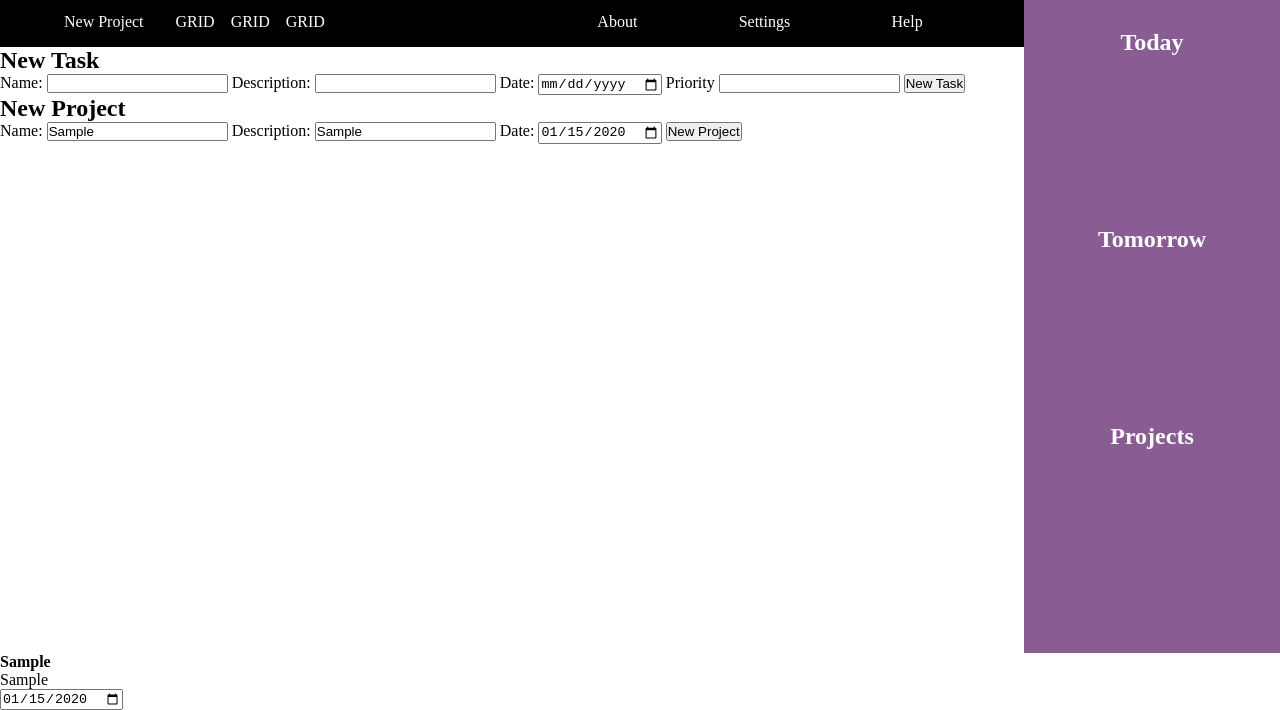
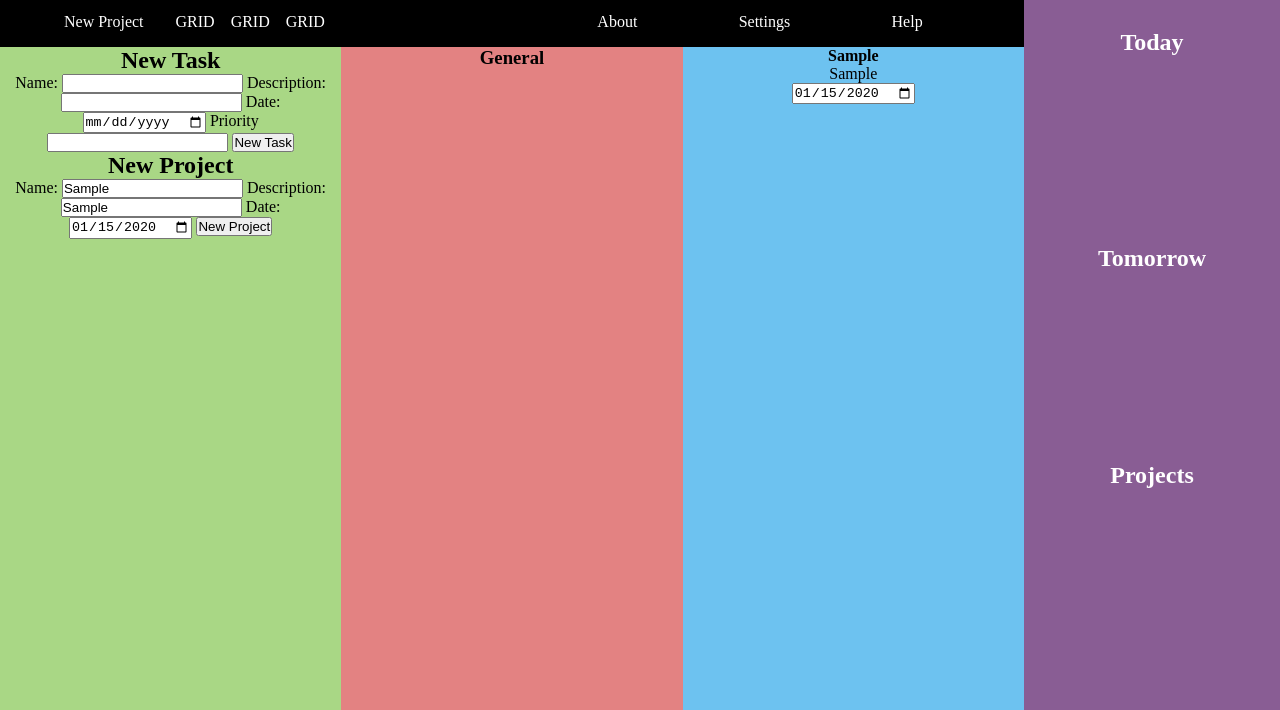
Before and after one commit to Iwan-Rahman/to-do-list, a website built with webpack: page src/index.html in a window 1280 px wide. Both pictures are taken after typing "Sample", "Sample", "2020-01-15" into the empty fields and a click on the button "New Project". Shown: the part 90-800 px from the top of the page. Built offline with nearby package versions, Linux system fonts and the light colour scheme.

Commit message:
Style main section

```diff
--- a/src/index.html
+++ b/src/index.html
@@ -35,6 +35,7 @@
     </div>
   </div>
   <div class="main">
+    <div>
       <form action="" onsubmit="event.preventDefault()">
         <h2>New Task</h2>
         <label for="taskName">Name: </label>
@@ -58,5 +59,10 @@
         <button>New Project</button>
       </form>
     </div>
+
+    <div>
+      <h3>General</h3>
+    </div>
+  </div>
 </body>
 </html>
--- a/src/index.js
+++ b/src/index.js
@@ -3,15 +3,15 @@ import {task, subTask} from './task.js';
 import { createTask, getTask } from './taskDOM';
 import { project } from './project';
 import { createProject, getProject } from './projectDOM';
-// document.body.appendChild(createTask());
 
 let btnSubmitTask = document.querySelector("button");
 let btnSubmitProject = document.querySelector("form:last-of-type button");
 
+let projectsMain = document.querySelector(".main");
 btnSubmitTask.addEventListener("click", (e) => {
   document.body.appendChild(createTask(getTask()));
 })
 
 btnSubmitProject.addEventListener("click", (e) => {
-  document.body.appendChild(createProject(getProject()));
+  projectsMain.appendChild(createProject(getProject()));
 })
--- a/src/style.css
+++ b/src/style.css
@@ -6,6 +6,11 @@
 :root{
   --title-bg-color: 71, 33, 85;
   --sideboard-bg-color: 137, 93, 148;
+
+  --pastel-green: 169, 215, 133;
+  --pastel-blue: 109, 194, 240;
+  --pastel-red: 227, 130, 130;
+  --pastel-yellow: 209, 176, 91;
 }
 
 body {
@@ -15,6 +20,8 @@ body {
   grid-template: max-content max-content 1fr / 4fr 1fr;
 }
 
+/* Header */
+
 h1 {
   text-align: center;
   font-size: 3rem;
@@ -23,6 +30,8 @@ h1 {
   color: white;
   grid-column: 1 / 3;
 }
+
+/* Nav */
 
 nav {
   display: flex;
@@ -45,6 +54,8 @@ nav > ul:last-child {
   width: 50%;
 }
 
+/* Sideboard */
+
 .sideboard {
   padding: 2rem;
   grid-column: 2 / -1;
@@ -57,3 +68,48 @@ nav > ul:last-child {
 .sideboard h2 {
   color: white;
 }
+
+/* Main */
+
+.main {
+  display: grid;
+  grid-auto-flow: row;
+  grid-template-columns: repeat(auto-fit, minmax(25%,1fr));
+  grid-auto-columns: repeat(auto-fit, minmax(25%,1fr));
+  grid-auto-rows: minmax(50%,1fr);
+  text-align: center;
+  background-color: rgb(var(--sideboard-bg-color),0.5);
+
+}
+
+.main > div:nth-child(1) {
+  background-color: rgb(var(--pastel-green));
+}
+
+.main > div:nth-child(2) {
+  background-color: rgb(var(--pastel-red));
+}
+
+.main > div:nth-child(3) {
+  background-color: rgb(var(--pastel-blue));
+}
+
+.main > div:nth-child(4) {
+  background-color: rgb(var(--pastel-yellow));
+}
+
+.main > div:nth-child(5) {
+  background-color: rgb(var(--pastel-green));
+}
+
+.main > div:nth-child(6) {
+  background-color: rgb(var(--pastel-red));
+}
+
+.main > div:nth-child(7) {
+  background-color: rgb(var(--pastel-blue));
+}
+
+.main > div:nth-child(8) {
+  background-color: rgb(var(--pastel-yellow));
+}
```
Lines whose indentation alone changed are shown as unchanged.
